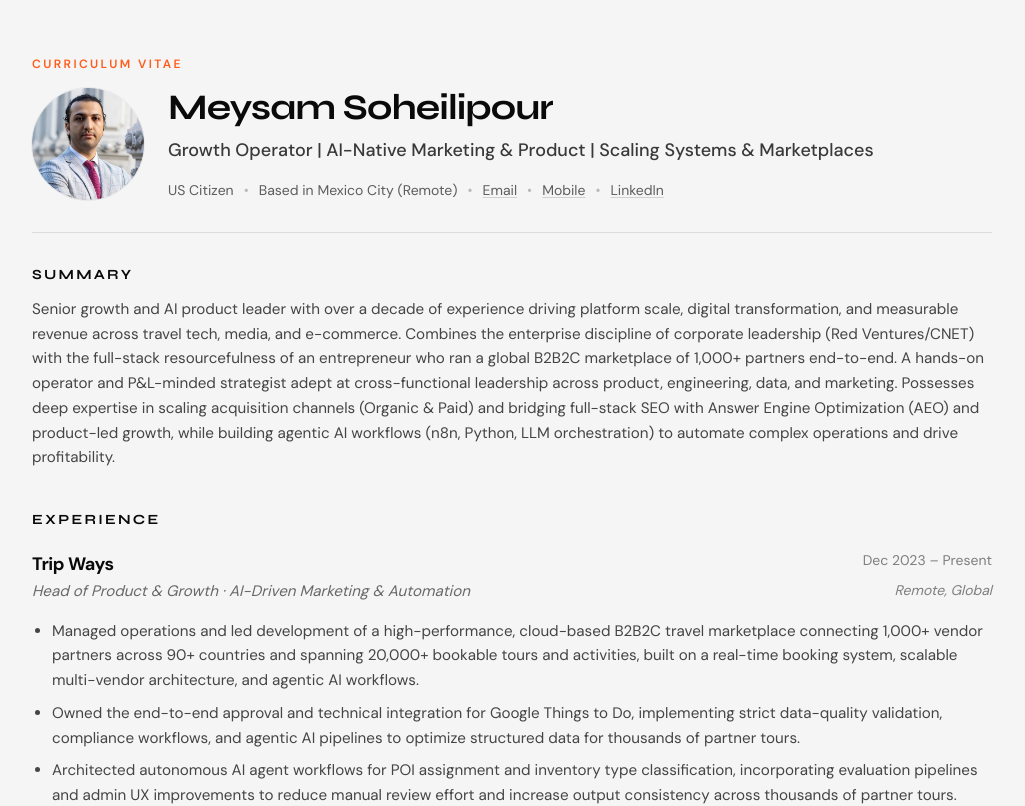
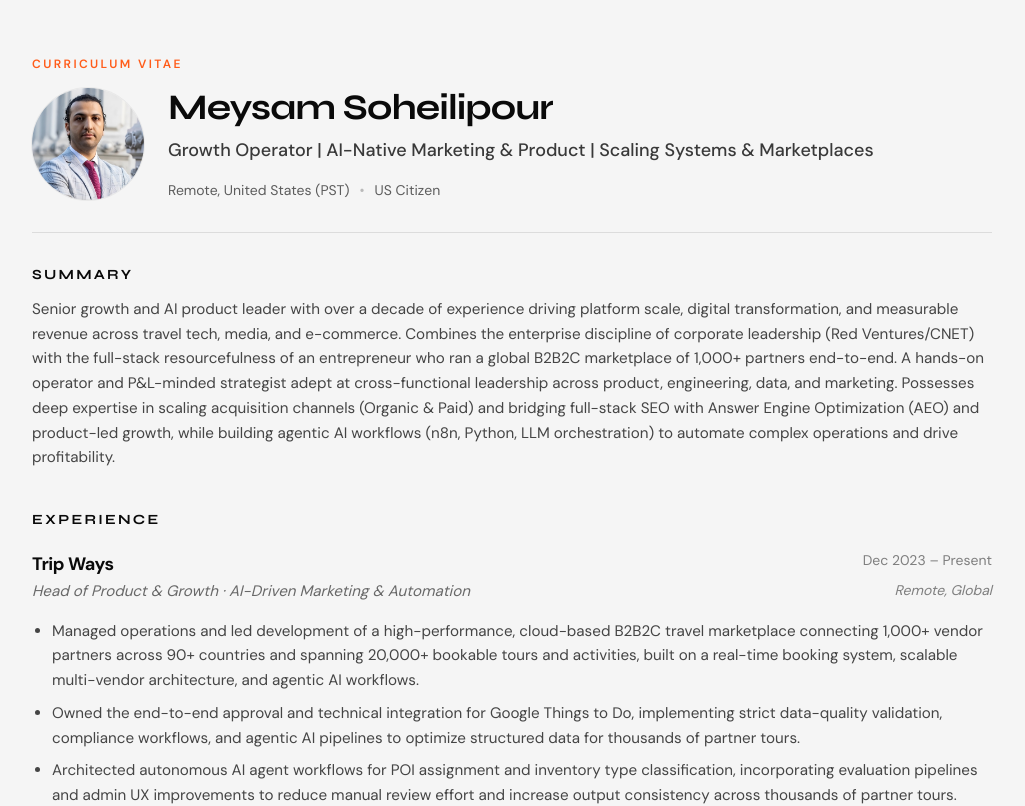
Before and after one commit to allseen-com/allseen-com, a Next.js app: page /cv in a window 1280 px wide. Shown: the top 806 px of the page, without its empty margins (128-1153 px from the left). Built offline with nearby package versions, Linux system fonts and the light colour scheme.

Commit message:
Minor Updates to Resume

```diff
--- a/components/cv/ResumeView.tsx
+++ b/components/cv/ResumeView.tsx
@@ -12,19 +12,7 @@ type ResumeViewProps = {
 export function ResumeView({ resume }: ResumeViewProps) {
   const { basics, work, skills, education, meta } = resume;
 
-  const linkClassName =
-    "underline decoration-black/15 underline-offset-2 transition-colors hover:text-ink hover:decoration-accent";
-
-  const linkedIn = basics.profiles.find(
-    (profile) => profile.network.toLowerCase() === "linkedin",
-  );
-
   const contactItems = [
-    {
-      key: "citizenship",
-      label: "Citizenship",
-      node: <span className="whitespace-nowrap">{basics.citizenship}</span>,
-    },
     {
       key: "location",
       label: "Location",
@@ -33,47 +21,10 @@ export function ResumeView({ resume }: ResumeViewProps) {
       ),
     },
     {
-      key: "email",
-      label: "Email",
-      node: (
-        <a
-          href={`mailto:${basics.contact.email}`}
-          className={`${linkClassName} whitespace-nowrap`}
-        >
-          Email
-        </a>
-      ),
+      key: "citizenship",
+      label: "Citizenship",
+      node: <span className="whitespace-nowrap">{basics.citizenship}</span>,
     },
-    {
-      key: "mobile",
-      label: "Mobile",
-      node: (
-        <a
-          href={`tel:${basics.contact.phone.replace(/[^\d+]/g, "")}`}
-          className={`${linkClassName} whitespace-nowrap`}
-        >
-          Mobile
-        </a>
-      ),
-    },
-    ...(linkedIn
-      ? [
-          {
-            key: "linkedin",
-            label: "LinkedIn",
-            node: (
-              <a
-                href={linkedIn.url}
-                target="_blank"
-                rel="noopener noreferrer"
-                className={`${linkClassName} whitespace-nowrap`}
-              >
-                LinkedIn
-              </a>
-            ),
-          },
-        ]
-      : []),
   ];
 
   return (
--- a/content/cv/Meysam_Soheilipour_Main_Resume.json
+++ b/content/cv/Meysam_Soheilipour_Main_Resume.json
@@ -13,10 +13,10 @@
       "summary": "Senior growth and AI product leader with over a decade of experience driving platform scale, digital transformation, and measurable revenue across travel tech, media, and e-commerce. Combines the enterprise discipline of corporate leadership (Red Ventures/CNET) with the full-stack resourcefulness of an entrepreneur who ran a global B2B2C marketplace of 1,000+ partners end-to-end. A hands-on operator and P&L-minded strategist adept at cross-functional leadership across product, engineering, data, and marketing. Possesses deep expertise in scaling acquisition channels (Organic & Paid) and bridging full-stack SEO with Answer Engine Optimization (AEO) and product-led growth, while building agentic AI workflows (n8n, Python, LLM orchestration) to automate complex operations and drive profitability.",
       "citizenship": "US Citizen",
       "location": {
-        "city": "Mexico City",
-        "country": "Mexico",
+        "city": "United States",
+        "country": "United States",
         "remote": true,
-        "displayText": "Based in Mexico City (Remote)"
+        "displayText": "Remote, United States (PST)"
       },
       "contact": {
         "email": "Soheil_dot@yahoo.com",
```
